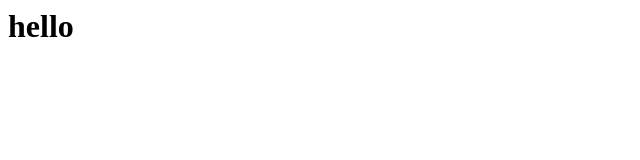
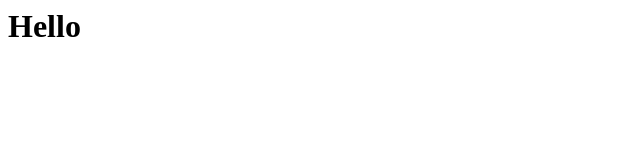
Before and after one commit to Y83/toutiao, a plain HTML site: page index.html in a window 1280 px wide. Shown: the full height of the page, 0-640 px from the left. Drawn offline with Linux system fonts and the light colour scheme.

Commit message:
Update index.html

```diff
--- a/index.html
+++ b/index.html
@@ -1 +1 @@
-<h1>hello</h1>
+<h1>Hello</h1>
```
